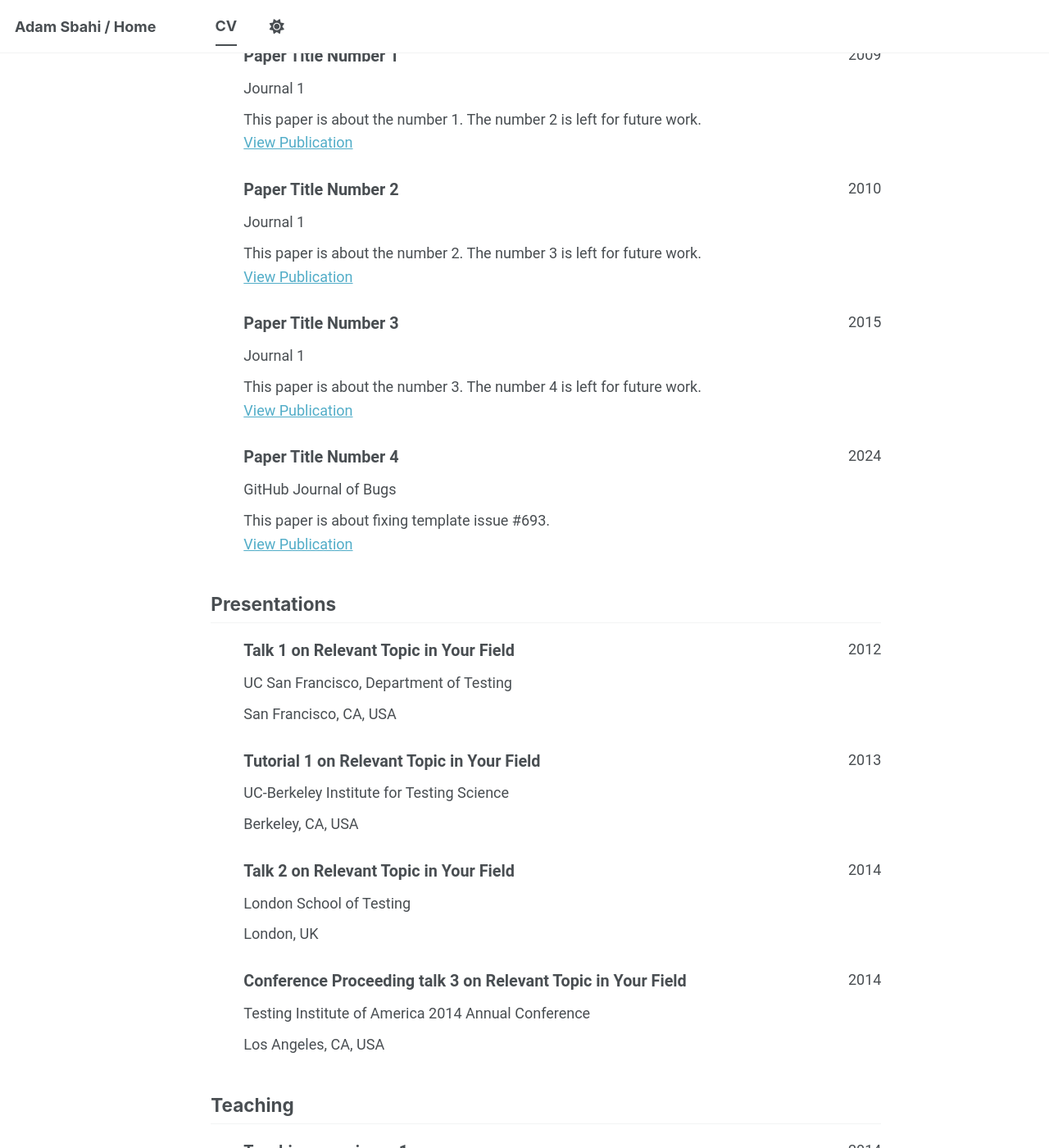
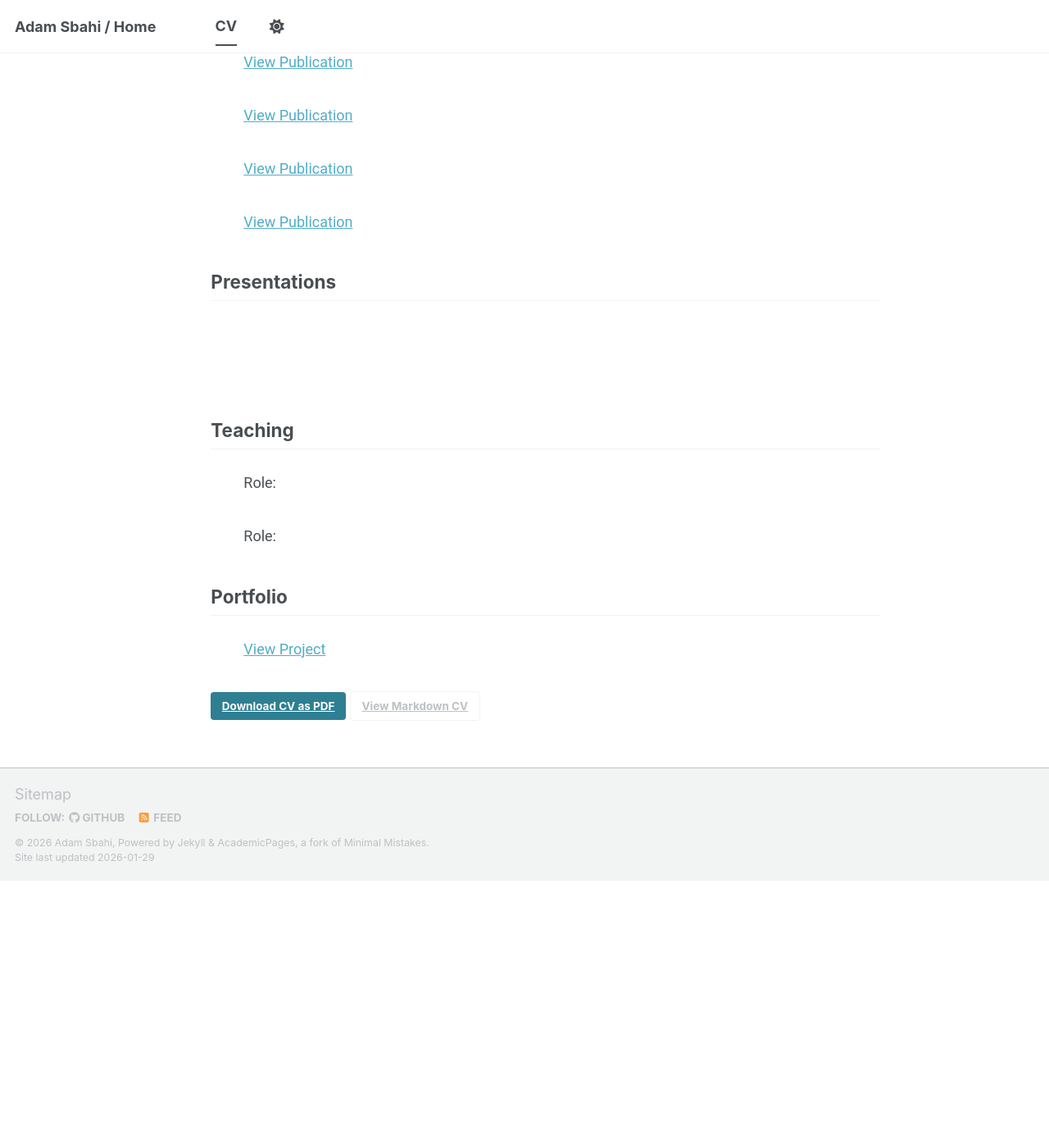
Before and after one commit to AdamSbahi/AdamSbahi.github.io, a Jekyll site: the page built from _pages/cv-json.md, in a window 1280 px wide and 1400 px high, scrolled down 722 px. Shown: the whole window at 82% size. Built offline with Jekyll 4.4.1, drawn with Linux system fonts in a browser that asks for light colours; a script bundle is joined from its source files by our own code; library files that are not in the unit come from our copies; after the commit the page ends 1796 px from its top, so only the background shows below that; some of the changed text lies outside the part shown.

Commit message:
Updated info and added profile picture

```diff
--- a/_config.yml
+++ b/_config.yml
@@ -9,7 +9,7 @@
 # Basic Site Settings
 locale                   : "en-US"
 site_theme               : "default" # The available themes options are "default", "air", "sunrise", "mint", "dirt" and "contrast"
-title                    : "Adam Sbahi / Home"
+title                    : "Adam Sbahi / Home "
 title_separator          : "-"
 name                     : &name "Adam Sbahi"
 description              : &description "Your Name's academic portfolio"   # Update this with a general description of your site, this is the default if not overridden by a page
@@ -23,14 +23,14 @@
 #               Additional customization can be done by editing /_includes/author-profile.html
 author:
   # Biographic information
-  avatar           : "profile.png"
-  name             : "Adam Sbahi"
+  avatar           : "profilepic.png"
+  name             : "Adam Sbahi "
   pronouns         : # example: "she/her"
-  bio              : "Current Student at Virginia Tech studying Computer Engineering"
-  location         : "Blacksburg"
-  employer         : "Virginia Tech"
+  bio              : "Current Student at Virginia Tech studying Computer Engineering "
+  location         : "Blacksburg "
+  employer         : "Virginia Tech "
   uri              : # URL
-  email            : "adamsbahi@vt.edu"
+  email            : "adamsbahi@vt.edu "
 
   # Academic websites
   academia         : # URL
@@ -51,7 +51,7 @@
   bitbucket        : # Username - Update with your username on the site
   codepen          : # Username
   dribbble         : # Username
-  github           : "AdamSbahi"
+  github           : "AdamSbahi "
   kaggle           : # Username
   stackoverflow    : # User number or user number and name (i.e., use "1" or "1/jeff-atwood")
 
@@ -66,7 +66,7 @@
   keybase          : # Username
   instagram        : # Username
   lastfm           : # Username
-  linkedin         : https://www.linkedin.com/in/adam-sbahi-28aaab2a8
+  linkedin         : "https://www.linkedin.com/in/adam-sbahi-28aaab2a8"
   mastodon         : # URL
   medium           : # URL
   pinterest        : # Username
--- a/_data/cv.json
+++ b/_data/cv.json
@@ -8,7 +8,7 @@
     "location": {
       "address": "",
       "postalCode": "24060",
-      "city": "Blacksburg",
+      "city": "Blacksburg ",
       "countryCode": "USA",
       "region": ""
     },
@@ -36,89 +36,89 @@
   "languages": [],
   "interests": [],
   "references": [],
-  "publications": [
-    {
-      "name": "Paper Title Number 1",
-      "publisher": "Journal 1",
-      "releaseDate": "2009-10-01",
-      "website": "https://academicpages.github.io/files/paper1.pdf",
-      "summary": "This paper is about the number 1. The number 2 is left for future work."
+   "publications": [
+   {
+      "name": "",
+      "publisher": "",
+      "releaseDate": "",
+      "website": "",
+      "summary": ""
     },
     {
-      "name": "Paper Title Number 2",
-      "publisher": "Journal 1",
-      "releaseDate": "2010-10-01",
-      "website": "https://academicpages.github.io/files/paper2.pdf",
-      "summary": "This paper is about the number 2. The number 3 is left for future work."
+      "name": "",
+      "publisher": "",
+      "releaseDate": "",
+      "website": "",
+      "summary": ""
     },
     {
-      "name": "Paper Title Number 3",
-      "publisher": "Journal 1",
-      "releaseDate": "2015-10-01",
-      "website": "https://academicpages.github.io/files/paper3.pdf",
-      "summary": "This paper is about the number 3. The number 4 is left for future work."
+      "name": "",
+      "publisher": "",
+      "releaseDate": "",
+      "website": "",
+      "summary": ""
     },
     {
-      "name": "Paper Title Number 4",
-      "publisher": "GitHub Journal of Bugs",
-      "releaseDate": "2024-02-17",
-      "website": "https://academicpages.github.io/files/paper3.pdf",
-      "summary": "This paper is about fixing template issue #693."
+      "name": "",
+      "publisher": "",
+      "releaseDate": "",
+      "website": "",
+      "summary": ""
     }
   ],
   "presentations": [
     {
-      "name": "Talk 1 on Relevant Topic in Your Field",
-      "event": "UC San Francisco, Department of Testing",
-      "date": "2012-03-01",
-      "location": "San Francisco, CA, USA",
+      "name": "",
+      "event": "",
+      "date": "",
+      "location": "",
       "description": ""
     },
     {
-      "name": "Tutorial 1 on Relevant Topic in Your Field",
-      "event": "UC-Berkeley Institute for Testing Science",
-      "date": "2013-03-01",
-      "location": "Berkeley, CA, USA",
+      "name": "",
+      "event": "",
+      "date": "",
+      "location": "",
       "description": ""
     },
     {
-      "name": "Talk 2 on Relevant Topic in Your Field",
-      "event": "London School of Testing",
-      "date": "2014-02-01",
-      "location": "London, UK",
+      "name": "",
+      "event": "",
+      "date": "",
+      "location": "",
       "description": ""
     },
     {
-      "name": "Conference Proceeding talk 3 on Relevant Topic in Your Field",
-      "event": "Testing Institute of America 2014 Annual Conference",
-      "date": "2014-03-01",
-      "location": "Los Angeles, CA, USA",
+      "name": "",
+      "event": "",
+      "date": "",
+      "location": "",
       "description": ""
     }
   ],
   "teaching": [
     {
-      "course": "Teaching experience 1",
-      "institution": "University 1, Department",
-      "date": "2014-01-01",
-      "role": "Undergraduate course",
+      "course": "",
+      "institution": "",
+      "date": "",
+      "role": "",
       "description": ""
     },
     {
-      "course": "Teaching experience 2",
-      "institution": "University 1, Department",
-      "date": "2015-01-01",
-      "role": "Workshop",
+      "course": "",
+      "institution": "",
+      "date": "",
+      "role": "",
       "description": ""
     }
   ],
   "portfolio": [
     {
-      "name": "Portfolio item number 1",
-      "category": "portfolio",
+      "name": "",
+      "category": "",
       "date": "",
       "url": "",
-      "description": "Short description of portfolio item number 1<br/><img src='/images/500x300.png'>"
+      "description": ""
     }
   ]
 }
```
Also changed, not shown: images/profilepic.png (renamed from images/profile.png).
